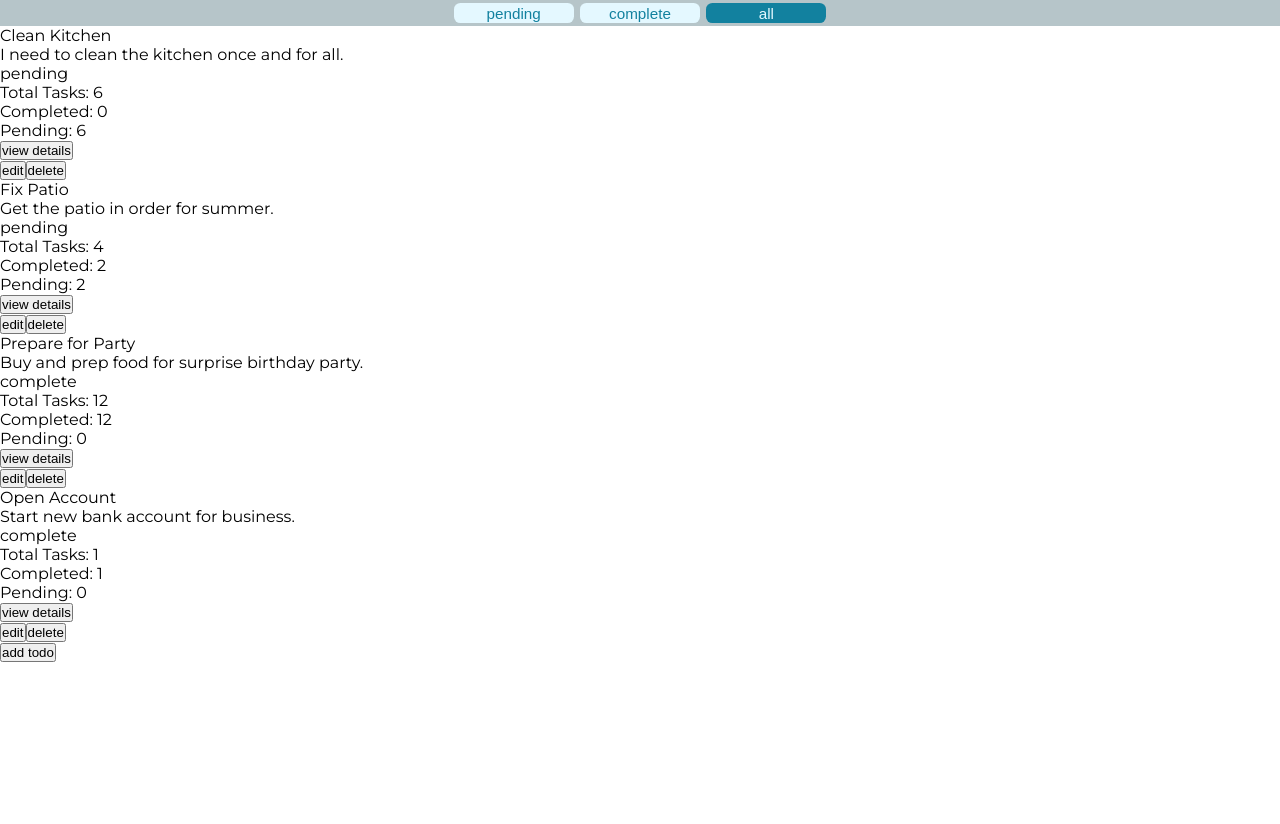
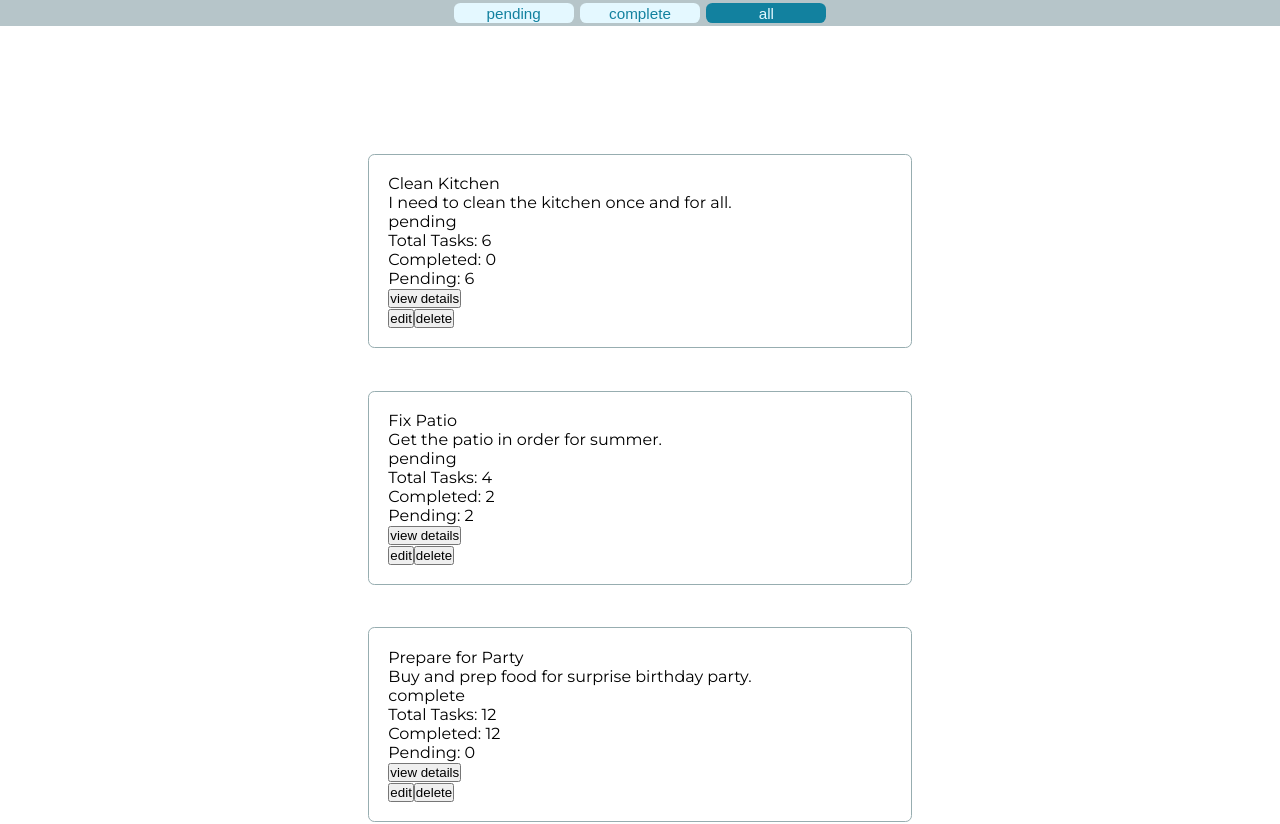
Before and after one commit to Optiq01/kadince-assessment-project, an Angular app: page / in a window 1280 px wide. Shown: the top 824 px of the page. Before the commit the page ends 800 px from the top, so only its background shows below. Built offline with nearby package versions, Linux system fonts and the light colour scheme.

Commit message:
added structural styling to todo list and todo item components

```diff
--- a/src/app/components/todo-list/todo-item/todo-item.component.css
+++ b/src/app/components/todo-list/todo-item/todo-item.component.css
@@ -0,0 +1,7 @@
+:host{
+    display: grid;
+    width: 98%;
+    padding: var(--micro-2-3);
+    border: solid var(--line-fine) var(--color-pastelGreen-hex);
+    border-radius: var(--line-bold);
+}
--- a/src/app/components/todo-list/todo-list.component.css
+++ b/src/app/components/todo-list/todo-list.component.css
@@ -0,0 +1,28 @@
+:host{
+    display: grid;
+}
+
+.todoContainer{
+    display: grid;
+    margin-top: var(--tiny-2-4);
+    justify-self: center;
+    row-gap: var(--xTiny-1-7);
+    place-items: center;
+    --baseSize-w: var(--hiMed-1-4);
+}
+
+.addButton{
+    border: none;
+    margin-top: var(--xTiny-1-5);
+    margin-bottom: var(--tiny-2-5);
+    font-size: var(--text-article-3);
+    --baseSize-h: calc(var(--text-article-3) + var(--line-semiWide));
+    --squishGrowth-h-start: 800px;
+    --squishGrowth-h-speed: 4;
+    --squishGrowth-h-max: var(--xTiny-2-4);
+    width: max-content;
+    padding: 0 var(--line-semiWide);
+    border-radius: var(--line-bold);
+    color: var(--color-frostBlue-hex);
+    background-color: var(--color-teal-hex);
+}
--- a/src/app/components/todo-list/todo-list.component.html
+++ b/src/app/components/todo-list/todo-list.component.html
@@ -1,8 +1,8 @@
-<section>
+<section class="srcryBox todoContainer">
     <todo-item
-        *ngFor="let a of TodoList"
-        [ToDoItem]="a" [id]="a.id"
+        *ngFor="let a of TodoList" [ToDoItem]="a"
+        [id]="a.id"
         (EditToDo)="editToDoItem($event)"
     ></todo-item>
-    <button (click)="addTodo()">add todo</button>
+    <button class="srcryBox addButton" (click)="addTodo()">add todo</button>
 </section>
```
